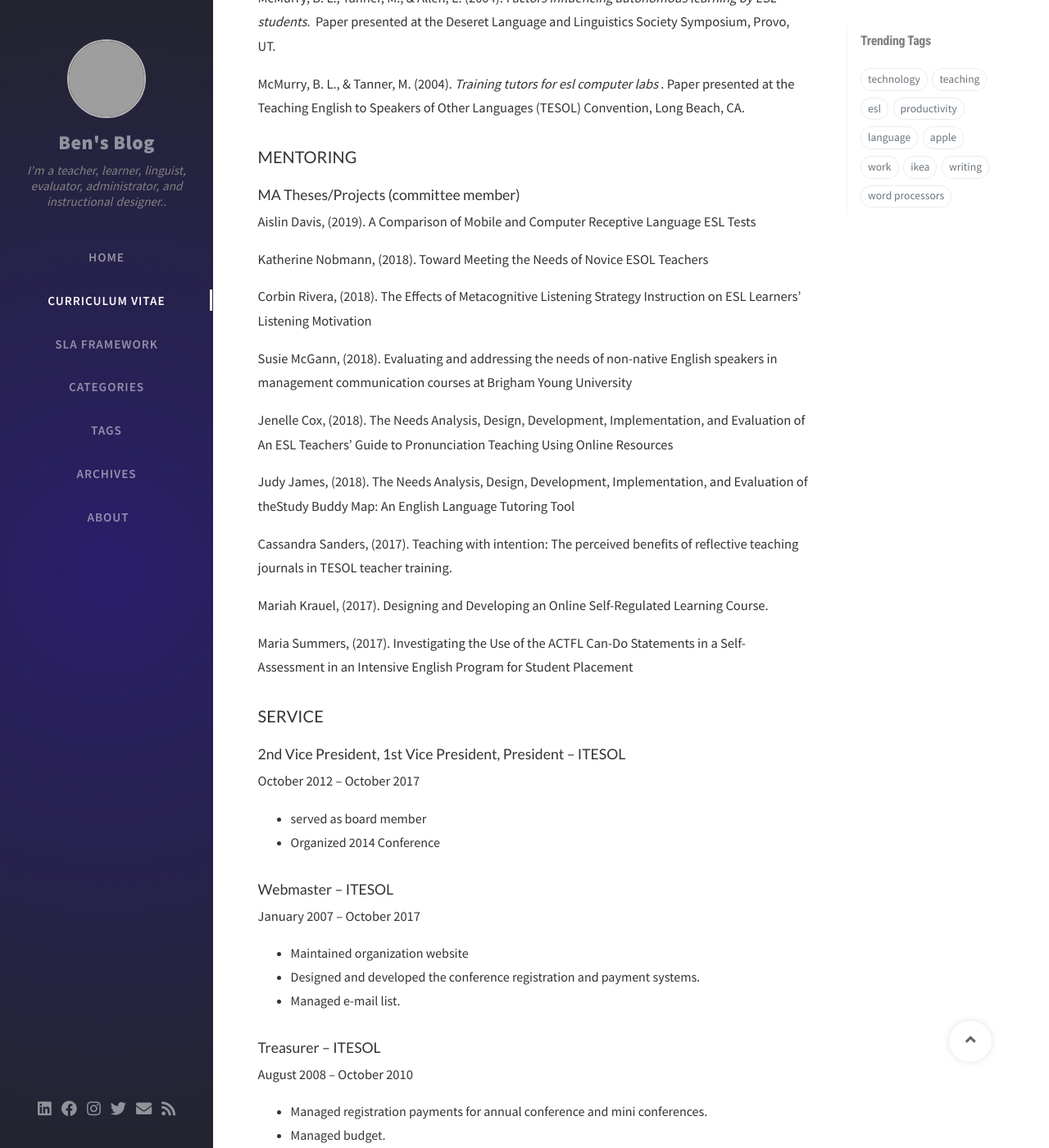
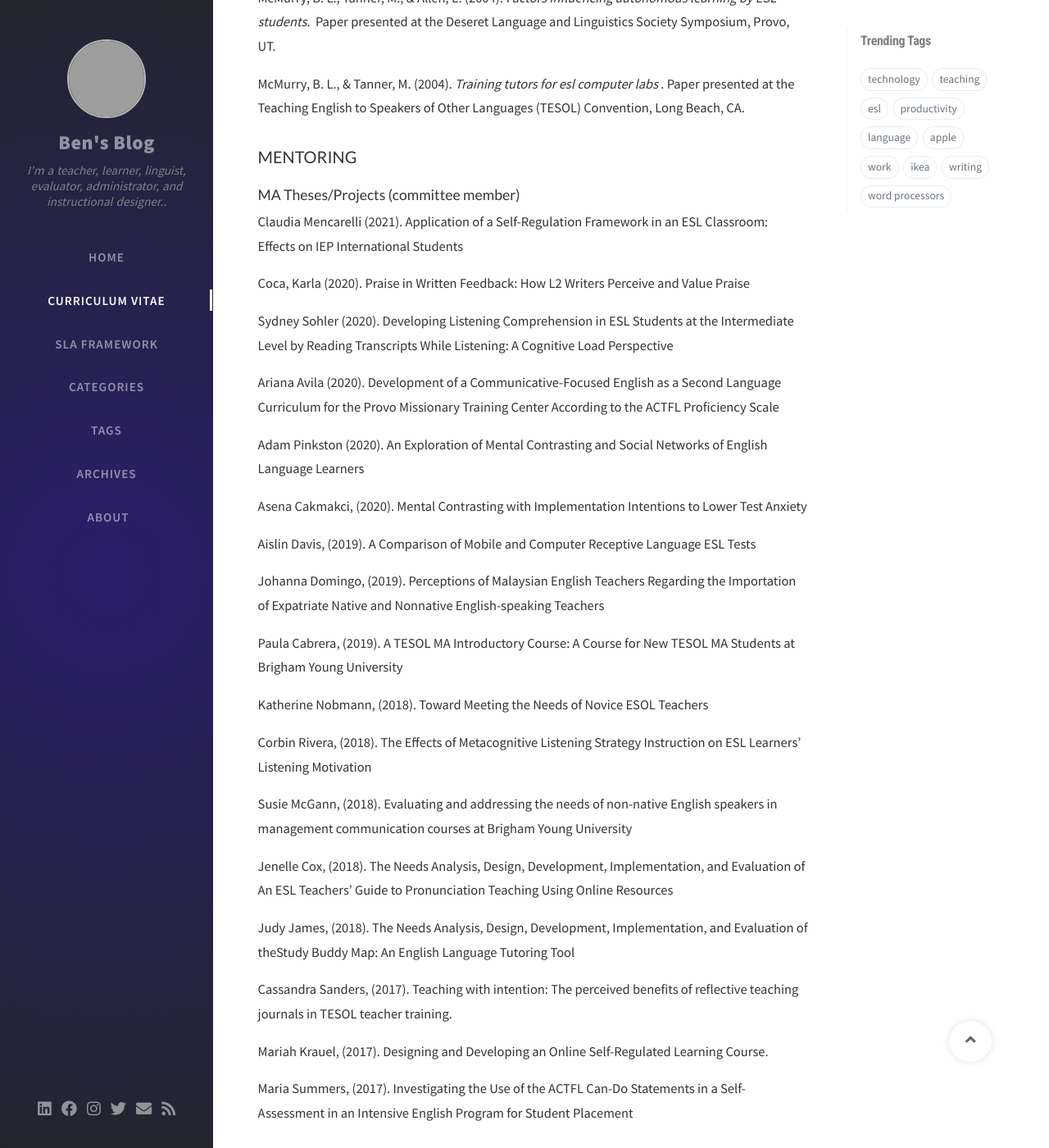
Before and after one commit to benmcmurry/benmcmurry.github.io, a Jekyll site: the page built from tabs/cv.md, in a window 1280 px wide and 1400 px high, scrolled down 10246 px. Shown: the whole window at 82% size. Built offline with Jekyll 4.4.1, drawn with Linux system fonts in a browser that asks for light colours; nearby versions of some CDN libraries; comment, search, counter and statistics services are not loaded; some of the changed text lies outside the part shown; grey boxes are pictures that could not be loaded.

Commit message:
Update cv.md

```diff
--- a/tabs/cv.md
+++ b/tabs/cv.md
@@ -316,8 +316,23 @@ McMurry, B. L., & Tanner, M. (2004). _Training tutors for esl computer labs_. P
 ### MENTORING
 
 ##### MA Theses/Projects (committee member)
+Claudia Mencarelli (2021). Application of a Self-Regulation Framework in an ESL Classroom: Effects on IEP International Students
+
+Coca, Karla (2020). Praise in Written Feedback: How L2 Writers Perceive and Value Praise
+
+Sydney Sohler (2020). Developing Listening Comprehension in ESL Students at the Intermediate Level by Reading Transcripts While Listening: A Cognitive Load Perspective
+
+Ariana Avila (2020). Development of a Communicative-Focused English as a Second Language Curriculum for the Provo Missionary Training Center According to the ACTFL Proficiency Scale
+
+Adam Pinkston (2020). An Exploration of Mental Contrasting and Social Networks of English Language Learners
+
+Asena Cakmakci, (2020). Mental Contrasting with Implementation Intentions to Lower Test Anxiety
 
 Aislin Davis, (2019). A Comparison of Mobile and Computer Receptive Language ESL Tests
+
+Johanna Domingo, (2019). Perceptions of Malaysian English Teachers Regarding the Importation of Expatriate Native and Nonnative English-speaking Teachers
+
+Paula Cabrera, (2019). A TESOL MA Introductory Course: A Course for New TESOL MA Students at Brigham Young University
 
 Katherine Nobmann, (2018). Toward Meeting the Needs of Novice ESOL Teachers
 
@@ -336,6 +351,10 @@ Mariah Krauel, (2017). Designing and Developing an Online Self-Regulated Learnin
 Maria Summers, (2017). Investigating the Use of the ACTFL Can-Do Statements in a Self-Assessment in an Intensive English Program for Student Placement
 
 ### SERVICE
+
+##### K-12 Interest Section Chair
+
+October 2020 - October 2021
 
 ##### 2nd Vice President, 1st Vice President, President – ITESOL
 
```
